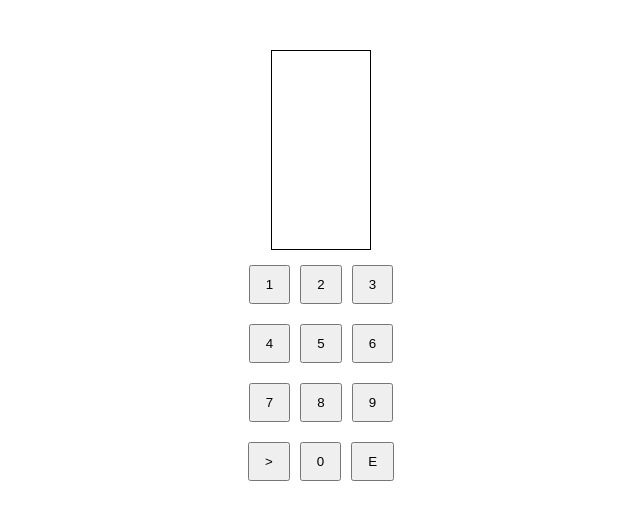
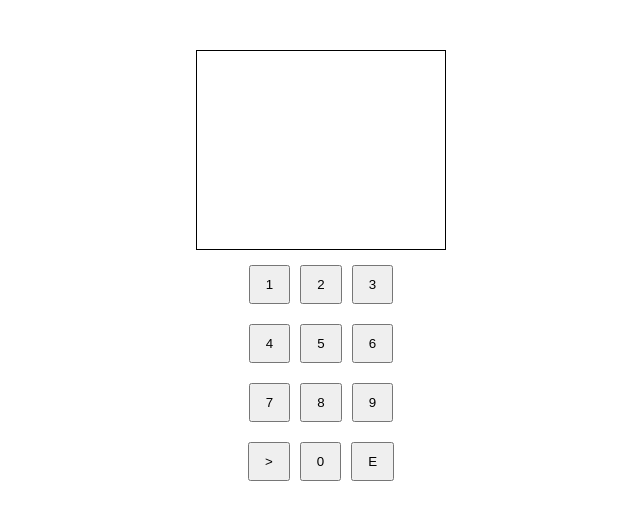
Before and after one commit to ArmaniEt/redux_locker, a React (Create React App) app: page / in a window 1280 px wide. Shown: the top 520 px of the page, without its empty margins (319-959 px from the left). Built offline with nearby package versions, Linux system fonts and the light colour scheme.

Commit message:
Fixed height of the display

```diff
--- a/src/containers/Locker/Locker.css
+++ b/src/containers/Locker/Locker.css
@@ -1,6 +1,6 @@
 .display {
     border: 1px solid black;
-    width: 100px;
+    width: 250px;
     height: 200px;
 }
 
```
